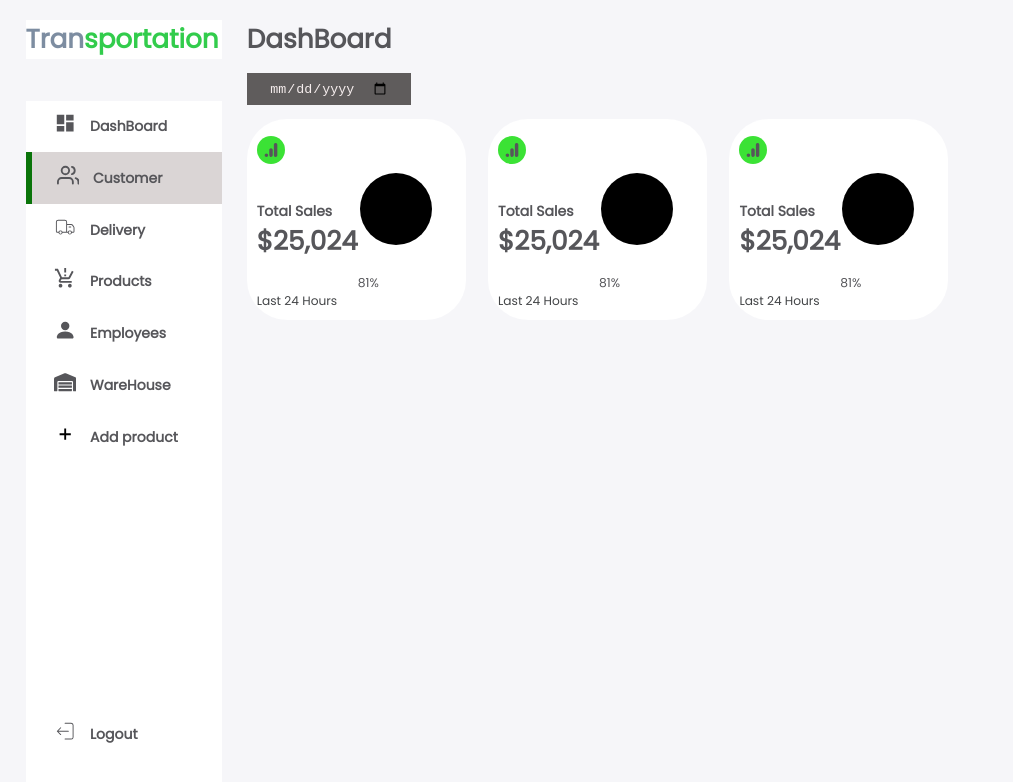
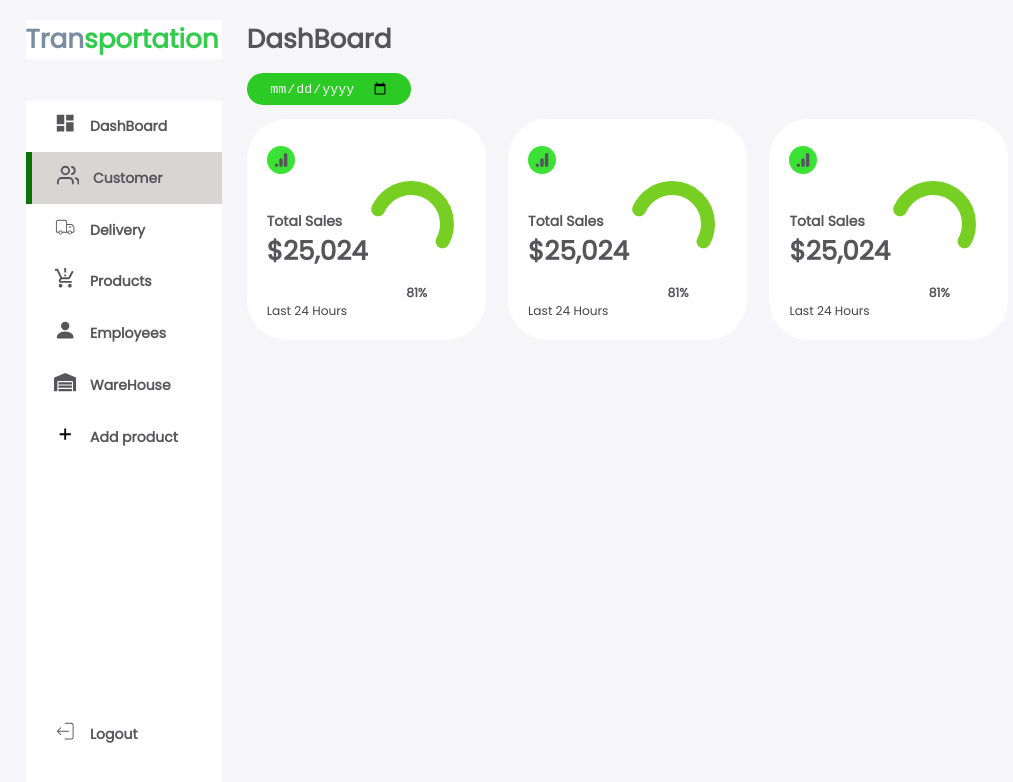
Before and after one commit to tison2810/hotelDatabase, a React (Create React App) app in the folder frontend/manage_app/: page / in a window 1280 px wide. Shown: the top 782 px of the page, without its empty margins (0-1013 px from the left). Built offline with nearby package versions, Linux system fonts and the light colour scheme; a web font is replaced by a local one.

Commit message:
1.5 updated

```diff
--- a/frontend/manage_app/src/components/Function/DashBoardco/CardDB.js
+++ b/frontend/manage_app/src/components/Function/DashBoardco/CardDB.js
@@ -17,7 +17,6 @@ const CardDB = () => {
                             <svg>
                                 <circle cx='38' cy='38' r='36'></circle>
                             </svg>
-
                             <div className={styles.number}>
                                 <p>81%</p>
                             </div>
--- a/frontend/manage_app/src/css/CardDB.module.css
+++ b/frontend/manage_app/src/css/CardDB.module.css
@@ -4,7 +4,7 @@ small {
 }
 div .sales{
     background-color: white;
-    padding: 10px;
+    padding: 20px;
     border-radius: 40px ;
     margin-top: 1rem;
     transition: all 200ms ease;
@@ -21,6 +21,7 @@ div .sales .logo{
     height: fit-content;
     color: white;
     font-size: 1rem;
+    position: relative;
 }
 div .sales .middle{
     display: flex;
@@ -41,3 +42,25 @@ div .sales .middle{
     width: 7rem;
     height: 7rem;
 }
+.progress svg circle{
+    fill:none;
+    stroke: #77cf24;
+    stroke-width: 14;
+    stroke-linecap: round;
+    transform: translate(5px, 5px);
+    stroke-dasharray:110;
+    stroke-dashoffset:92;
+}
+.progress .number{
+    position: relative;
+    top: 0;
+    left: 0;
+    height: 100%;
+    width: 100%;
+    display: flex;
+    justify-content: center;
+    align-items: center;
+}
+.progress p{
+    font-weight: bold;
+}
--- a/frontend/manage_app/src/css/DashBoard.module.css
+++ b/frontend/manage_app/src/css/DashBoard.module.css
@@ -6,13 +6,14 @@ main {
 }
 main .date{
     display: inline-block;
-    background-color: #5f5c5c ;
+    background-color: #2bca25 ;
     margin-top: 1rem;
     padding: 0.5rem 1.6rem;
+    border-radius: 20px;
 }
 main .date input[type='date']{
     background: transparent;
-    color: #f5eded
+    color: #ffffff
 }
 .insights {
     display: grid;
```
Lines whose indentation alone changed are shown as unchanged.
